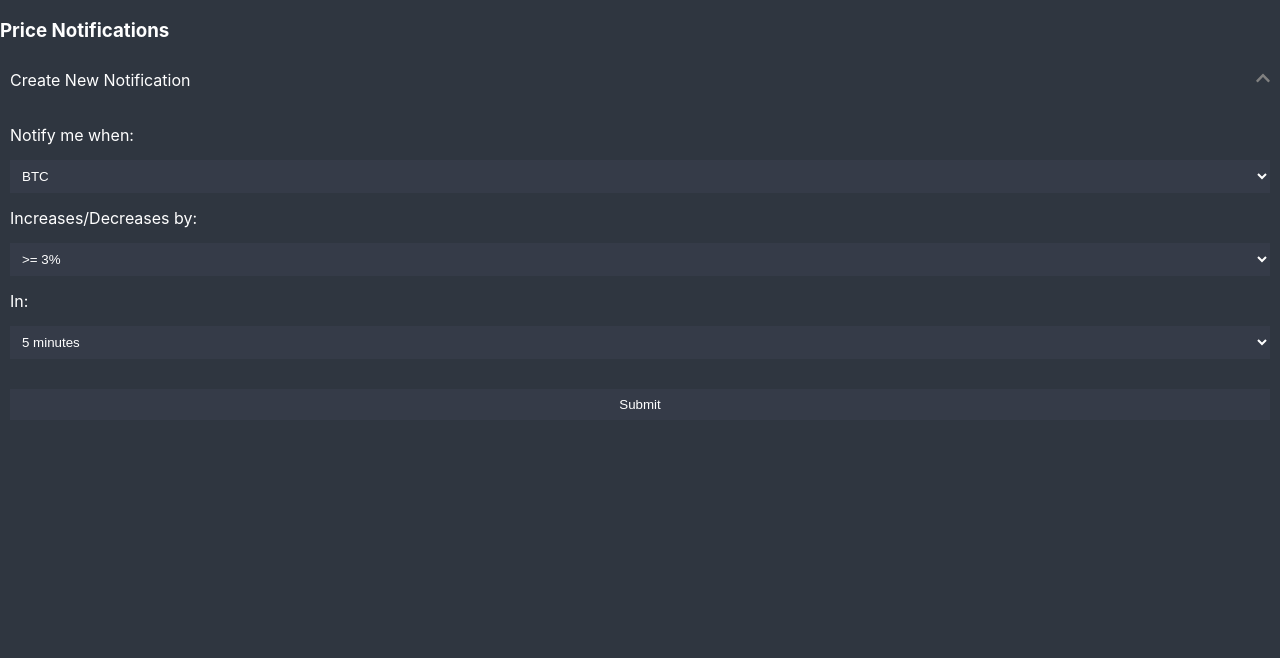
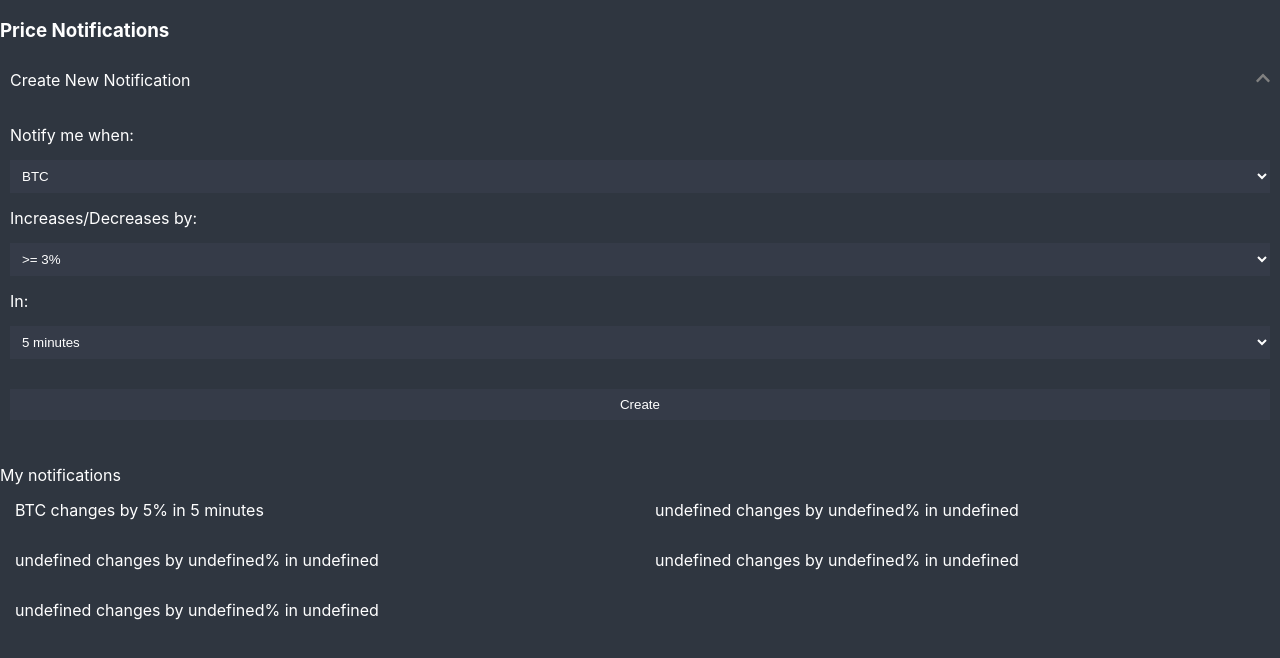
Before and after one commit to capuani-lucas/crippy, a Next.js app: page /components/dashboard/notifications-view in a window 1280 px wide. Both pictures are taken after a click on the element "Create New Notification". Shown: the top 658 px of the page. Built offline with nearby package versions, Linux system fonts and the light colour scheme.

Commit message:
Dashboard features

```diff
--- a/pages/components/dashboard/components/create-notification-form.tsx
+++ b/pages/components/dashboard/components/create-notification-form.tsx
@@ -61,8 +61,8 @@ export default function NotificationForm() {
 
 				<input
 					type="submit"
-					value="Submit"
-					className={styles.create_notification_form_coins}
+					value="Create"
+					className={`${styles.create_notification_form_coins} ${styles.hover}`}
 				/>
 			</form>
 		</div>
--- a/pages/components/dashboard/notifications-view.tsx
+++ b/pages/components/dashboard/notifications-view.tsx
@@ -7,6 +7,19 @@ import NotificationForm from "./components/create-notification-form";
 
 export default function NotificationsView() {
 	const [createMenuShowing, setCreateMenuShowing] = useState(false);
+	const [accordionIndex, setAccordionIndex] = useState(-1);
+
+	const temporaryData = [
+		{
+			coin: "BTC",
+			increases: "5",
+			time: "5 minutes",
+		},
+		{},
+		{},
+		{},
+		{},
+	];
 
 	return (
 		<>
@@ -26,6 +39,34 @@ export default function NotificationsView() {
 			</div>
 
 			{createMenuShowing && <NotificationForm />}
+
+			<div className={styles.notifications_wrapper}>
+				<span className={styles.friend_activity_name}>My notifications</span>
+				<div className={styles.friend_list_wrapper}>
+					{temporaryData.map((value, index) => {
+						return (
+							<>
+								<div
+									key={index}
+									className={styles.friend}
+									onClick={() =>
+										setAccordionIndex(accordionIndex === index ? -1 : index)
+									}
+								>
+									<span>{`${value.coin} changes by ${value.increases}% in ${value.time}`}</span>
+								</div>
+
+								{accordionIndex === index && (
+									<>
+										<br />
+										<button className={styles.delete_button}>Delete</button>
+									</>
+								)}
+							</>
+						);
+					})}
+				</div>
+			</div>
 		</>
 	);
 }
--- a/styles/Dashboard.module.css
+++ b/styles/Dashboard.module.css
@@ -204,6 +204,7 @@
 .create_notification_form_wrapper {
 	background-color: #2f3640;
 	padding: 10px;
+	margin-bottom: 15px;
 }
 
 .create_notification_form_inner {
@@ -218,6 +219,33 @@
 	margin-top: 15px;
 	margin-bottom: 15px;
 	color: white;
+}
+
+.hover {
+	cursor: pointer;
+}
+
+.hover:hover {
+	background-color: rgba(0, 0, 0, 0.2);
+}
+
+.delete_button {
+	border: none;
+	outline: none;
+	padding: 10px;
+	background-color: #b22222;
+	border-radius: 5px;
+	color: black;
+	margin-top: 8px;
+}
+
+.notifications_label {
+	color: white;
+	padding-top: 15px;
+}
+
+.notifications_wrapper {
+	margin-top: 20px;
 }
 
 /* * Media queries  */
```
Also changed, not shown: todo.txt (added).
